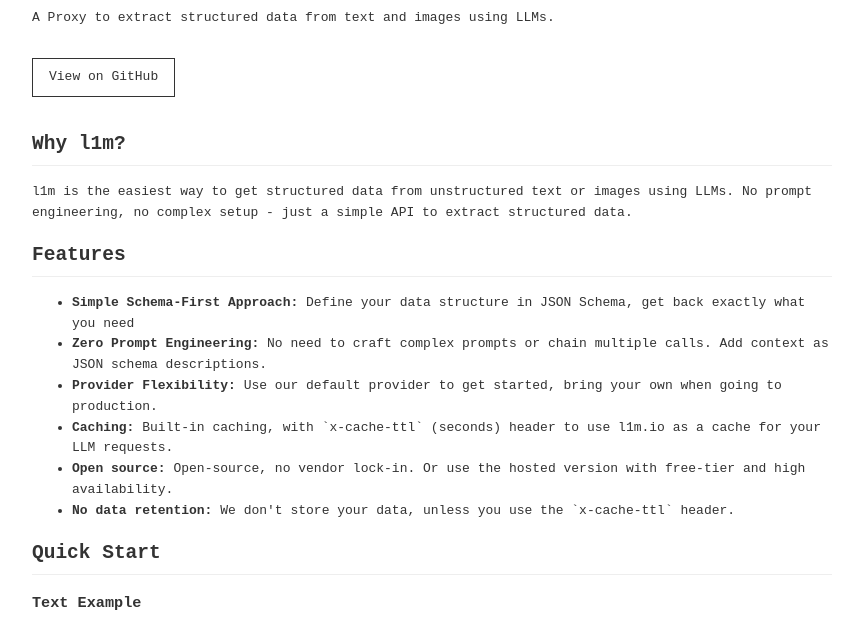
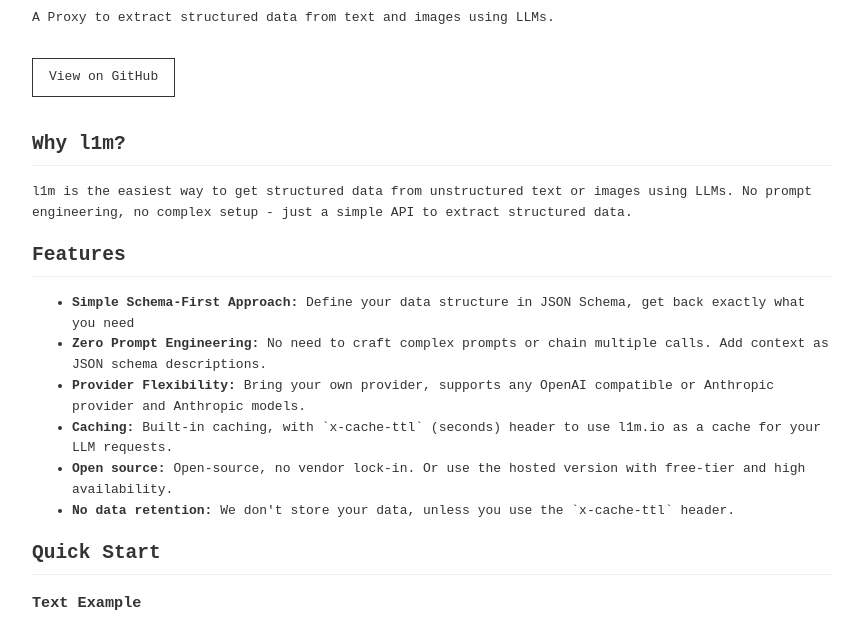
Before and after one commit to l1m-io/l1m, a plain HTML site: page home_page/index.html in a window 1280 px wide. Shown: the part 106-735 px from the top of the page, without its empty margins (208-1071 px from the left). Drawn offline with nearby package versions, Linux system fonts and the light colour scheme.

Commit message:
docs: Update provider flexibility description on home page

```diff
--- a/home_page/index.html
+++ b/home_page/index.html
@@ -141,8 +141,8 @@
       what you need</li>
     <li><strong>Zero Prompt Engineering:</strong> No need to craft complex prompts or chain multiple calls. Add context
       as JSON schema descriptions.</li>
-    <li><strong>Provider Flexibility:</strong> Use our default provider to get started, bring your own when going to
-      production.</li>
+    <li><strong>Provider Flexibility:</strong> Bring your own provider, supports any OpenAI compatible or Anthropic
+      provider and Anthropic models.</li>
     <li><strong>Caching:</strong> Built-in caching, with `x-cache-ttl` (seconds) header to use l1m.io as a cache for
       your LLM requests.</li>
     <li><strong>Open source:</strong> Open-source, no vendor lock-in. Or use the hosted version with free-tier and high
```
